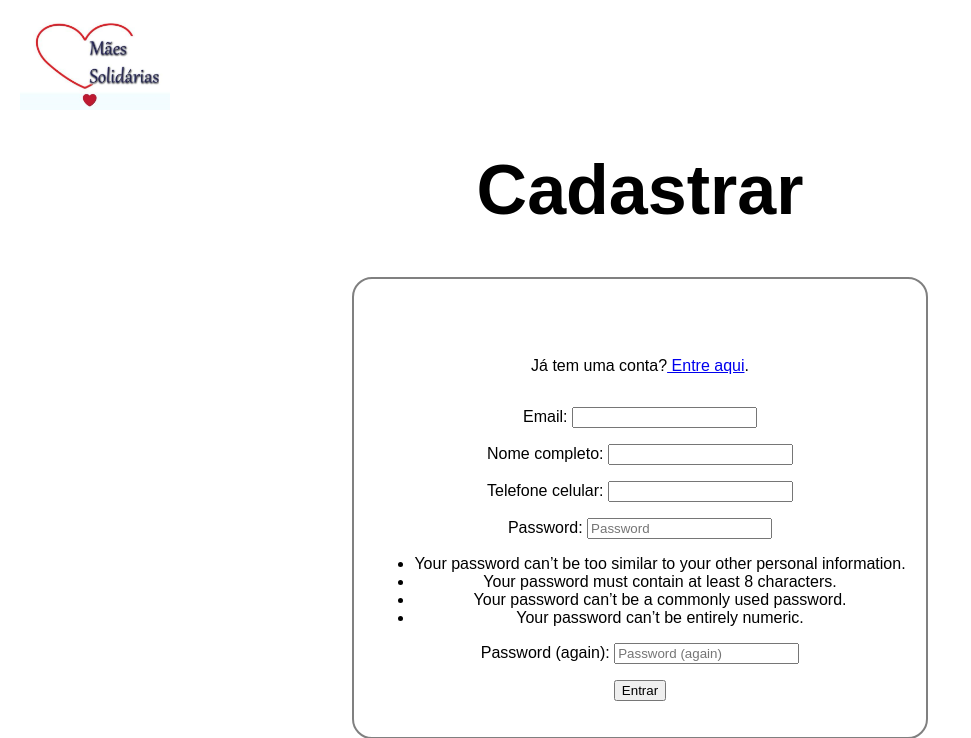
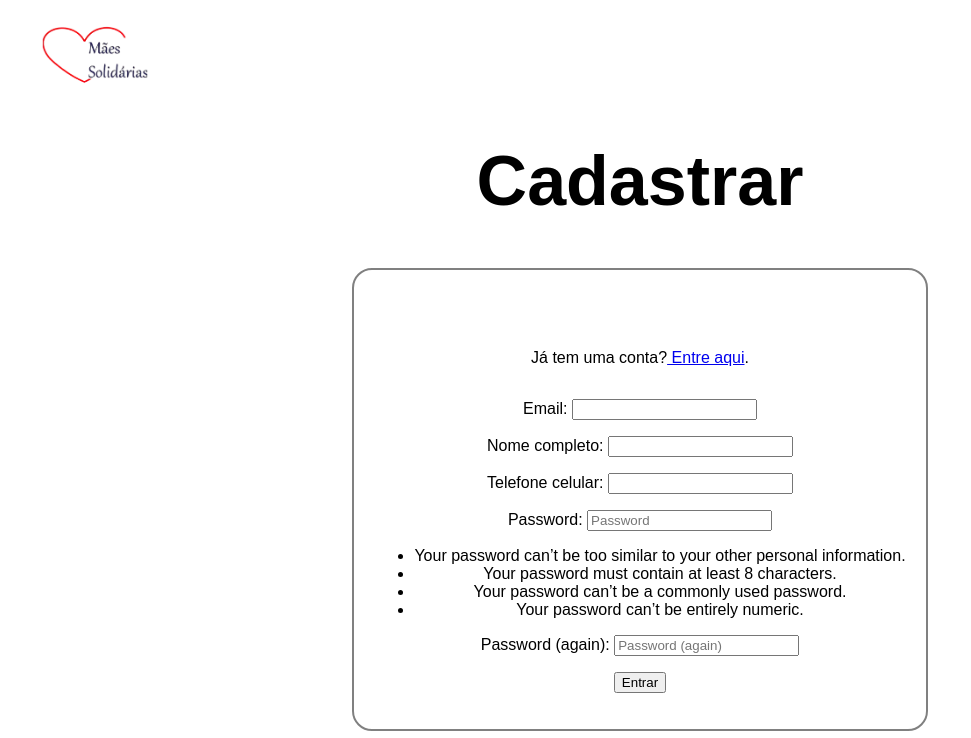
Before and after one commit to tpenha05/Maes_Solidarias, a Django app: page /accounts/signup/ in a window 1280 px wide. Shown: the top 738 px of the page, without its empty margins (0-971 px from the left). Run offline with Django 5.2, Linux system fonts and the light colour scheme.

Commit message:
criando vinculos entre paginas e mudando imagem

```diff
--- a/maes_solidarias/templates/account/login.html
+++ b/maes_solidarias/templates/account/login.html
@@ -9,7 +9,9 @@
         <title>Login</title>
     </head>
 <header>
-    <img src="{% static '/accounts/imagens/logo.png' %}" alt="Logo Mães Solidárias" class="logo">
+    <a href="/" aria-current="page" class="home-link w-inline-block w--current">
+        <img src="{% static '/ong/images/ONG-I---MOCK-UP-2.png' %}" alt="Logo Mães Solidárias" class="logo">
+    </a>
 </header>
 <body>
     <h1 class="main-title" >Entrar</h1>
--- a/maes_solidarias/templates/account/signup.html
+++ b/maes_solidarias/templates/account/signup.html
@@ -9,7 +9,9 @@
         <title>Signup</title>
     </head>
 <header>
-    <img src="{% static '/accounts/imagens/logo.png' %}" alt="Logo Mães Solidárias" class="logo">
+    <a href="/" aria-current="page" class="home-link w-inline-block w--current">
+        <img src="{% static '/ong/images/ONG-I---MOCK-UP-2.png' %}" alt="Logo Mães Solidárias" class="logo">
+    </a>
 </header>
 <body>
     <h1 class="main-title" >Cadastrar</h1>
--- a/maes_solidarias/templates/base.html
+++ b/maes_solidarias/templates/base.html
@@ -22,7 +22,7 @@
 {% block content %}
   <div data-animation="default" data-collapse="none" data-duration="400" data-easing="ease" data-easing2="ease" role="banner" class="navbar w-nav">
     <div class="navbar-container w-container">
-      <a href="../templates/base.html" aria-current="page" class="home-link w-inline-block w--current">
+      <a href="/" aria-current="page" class="home-link w-inline-block w--current">
         <img src="../static/ong/images/ONG-I---MOCK-UP-2.png" loading="lazy" sizes="(max-width: 991px) 92.796875px, (max-width: 1439px) 10vw, 9vw" srcset="../static/ong/images/ONG-I---MOCK-UP-2-p-500.png 500w, ../static/ong/images/ONG-I---MOCK-UP-2-p-800.png 800w, ../static/ong/images/ONG-I---MOCK-UP-2-p-1080.png 1080w, ../static/ong/images/ONG-I---MOCK-UP-2.png 1366w" alt="" class="logo-icon">
       </a>
     </div>
```
